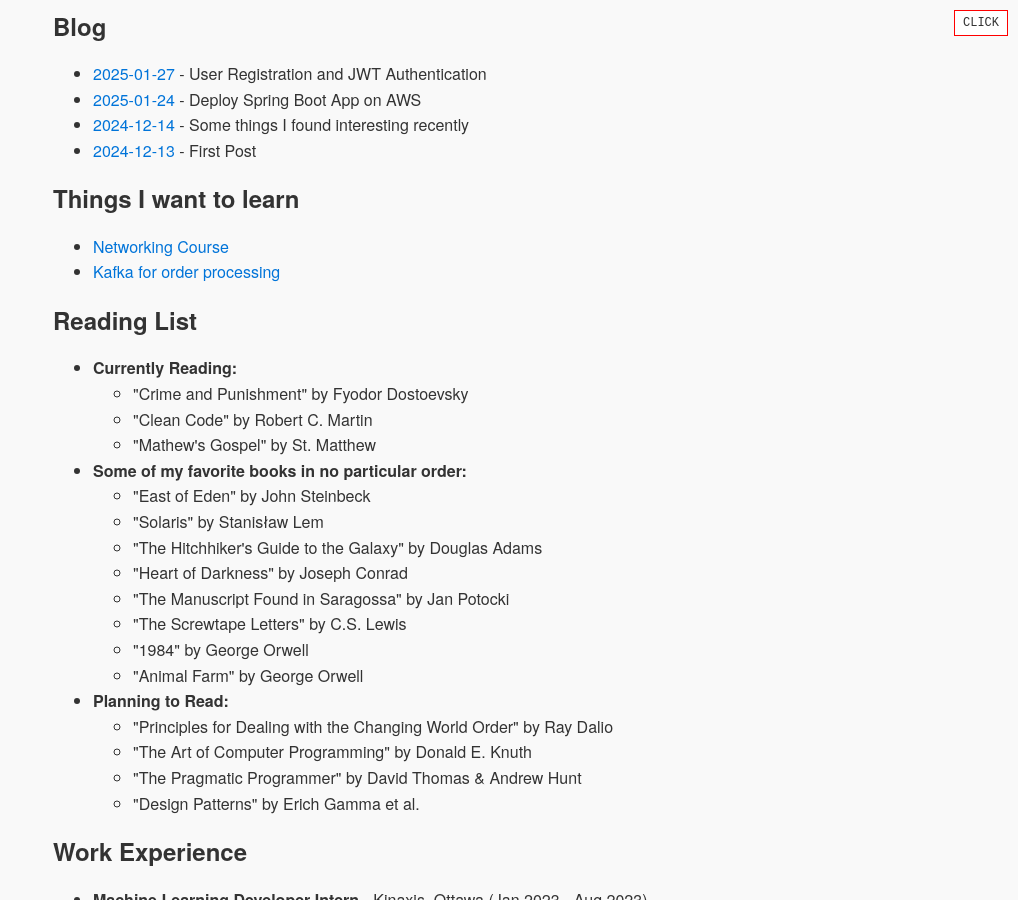
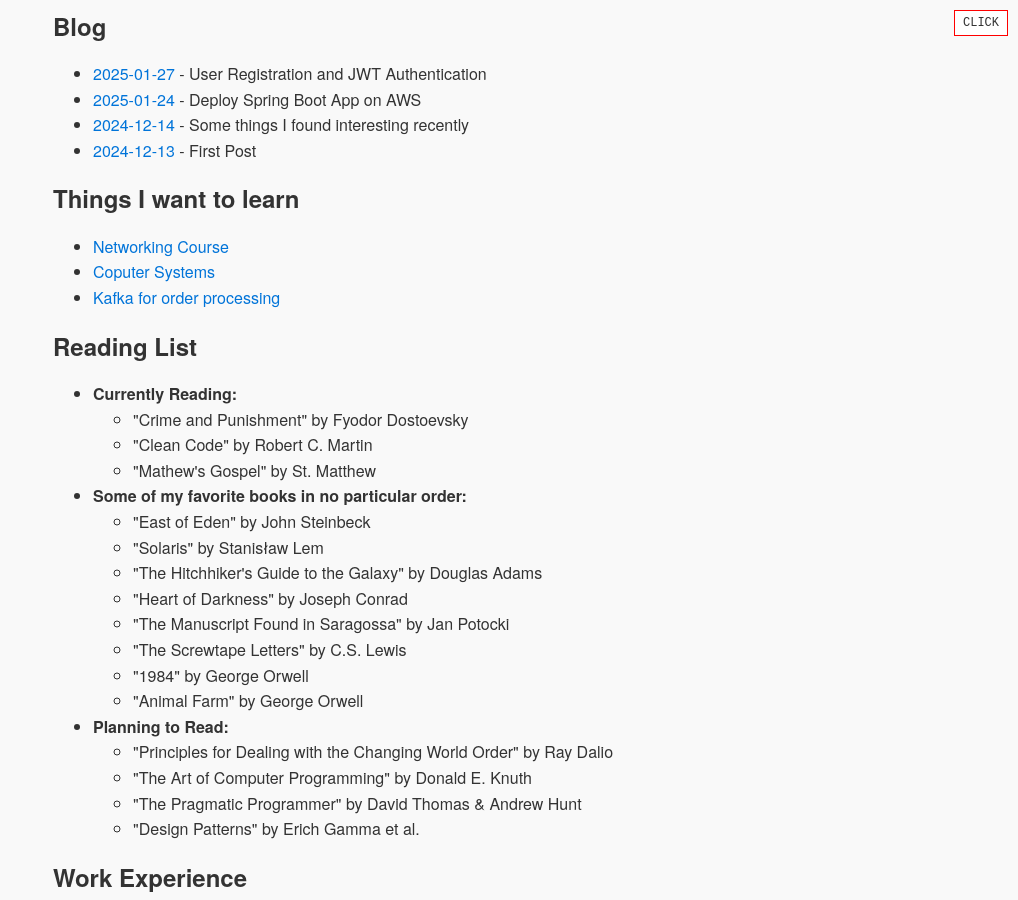
Before and after one commit to janpc01/janpc01.github.io, a Jekyll site: the page built from index.html, in a window 1280 px wide and 900 px high, scrolled down 503 px. Shown: the whole window, without its empty margins (262-1280 px from the left). Built offline with Jekyll 4.4.1, drawn with Linux system fonts in a browser that asks for light colours; some web fonts are replaced.

Commit message:
Update index.html

```diff
--- a/index.html
+++ b/index.html
@@ -85,6 +85,7 @@ title: "Jan K. Czarnecki"
     <h2>Things I want to learn</h2>
     <ul>
         <li><a href="https://www.youtube.com/watch?v=qiQR5rTSshw&ab_channel=freeCodeCamp.org">Networking Course</a></li>
+        <li><a href="https://notes.ekzhang.com/events/nysrg">Coputer Systems</a></li>
         <li><a href="https://blog.stackademic.com/integrating-kafka-with-spring-boot-building-a-simple-order-processing-system-56bced9f7979">Kafka for order processing</a></li>
     </ul>
 
```
